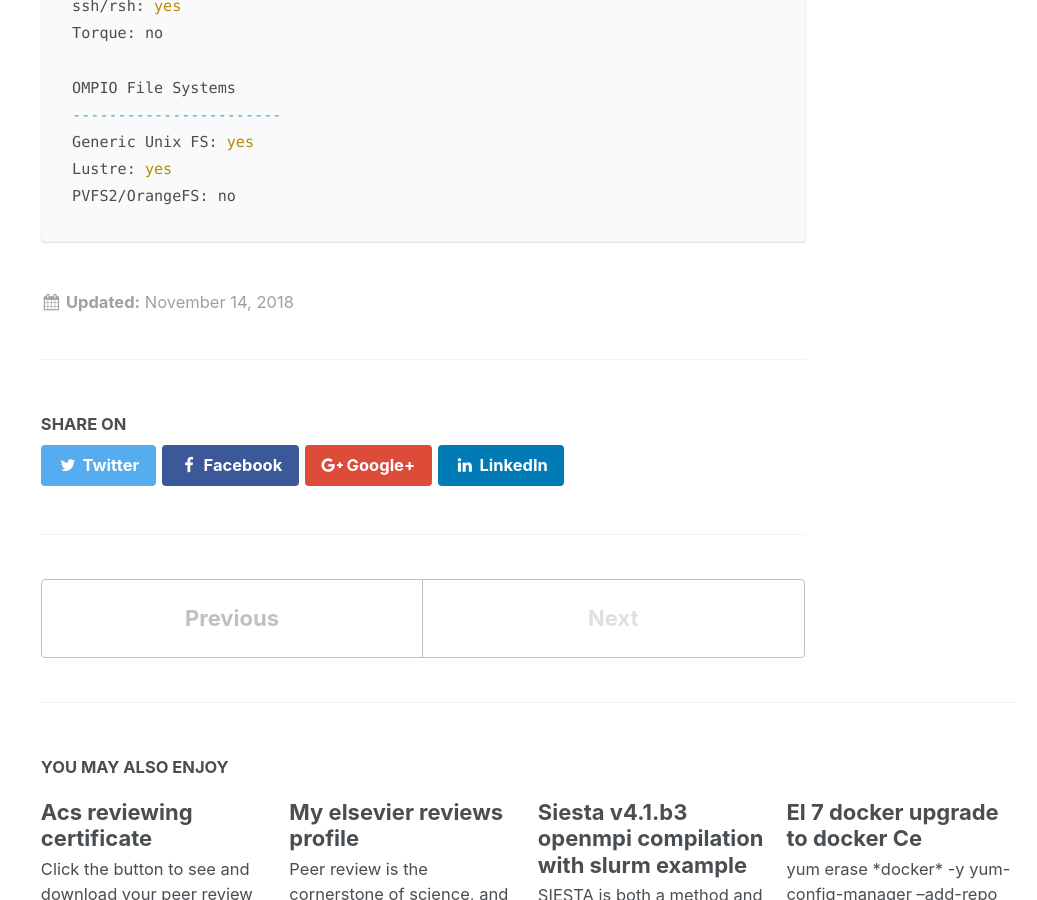
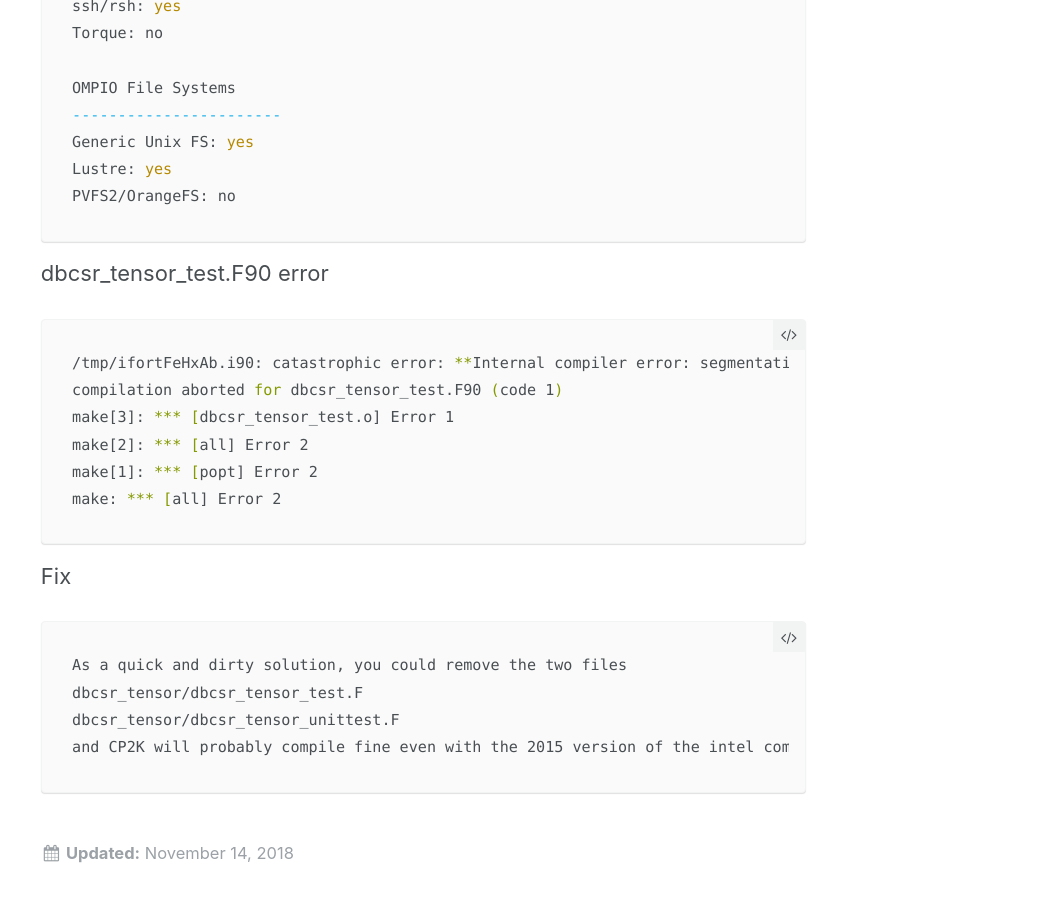
Before and after one commit to JingchaoZhang/JingchaoZhang.github.io, a Jekyll site: the page built from _posts/2018-11-14-Cp2k compilation with plumed.md, in a window 1280 px wide and 900 px high, scrolled down 1863 px. Shown: the whole window, without its empty margins (243-1280 px from the left). Built offline with Jekyll 4.4.1, drawn with Linux system fonts in a browser that asks for light colours.

Commit message:
Update 2018-11-14-Cp2k compilation with plumed.md

````diff
--- a/_posts/2018-11-14-Cp2k compilation with plumed.md
+++ b/_posts/2018-11-14-Cp2k compilation with plumed.md
@@ -69,3 +69,20 @@ Generic Unix FS: yes
 Lustre: yes
 PVFS2/OrangeFS: no
 ```
+
+dbcsr_tensor_test.F90 error
+```bash
+/tmp/ifortFeHxAb.i90: catastrophic error: **Internal compiler error: segmentation violation signal raised** Please report this error along with the circumstances in which it occurred in a Software Problem Report.  Note: File and line given may not be explicit cause of this error.
+compilation aborted for dbcsr_tensor_test.F90 (code 1)
+make[3]: *** [dbcsr_tensor_test.o] Error 1
+make[2]: *** [all] Error 2
+make[1]: *** [popt] Error 2
+make: *** [all] Error 2
+```
+Fix
+```
+As a quick and dirty solution, you could remove the two files
+dbcsr_tensor/dbcsr_tensor_test.F
+dbcsr_tensor/dbcsr_tensor_unittest.F
+and CP2K will probably compile fine even with the 2015 version of the intel compiler, since these 2 files are compiled into a separate executable and not part of CP2K executable.
+```
````
